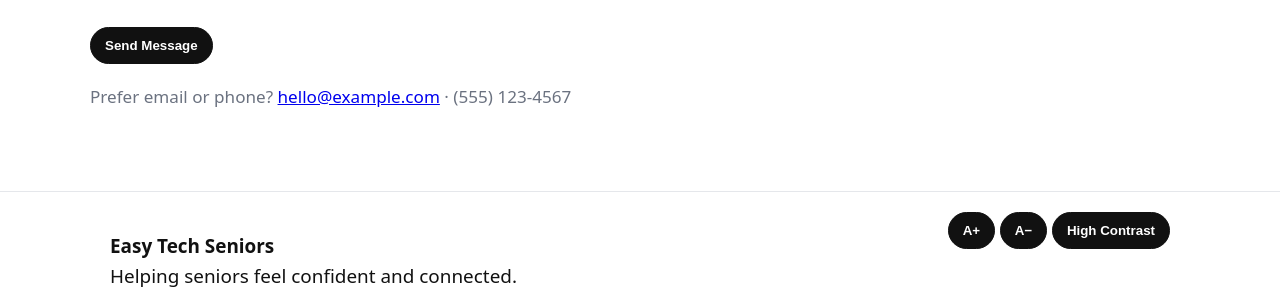
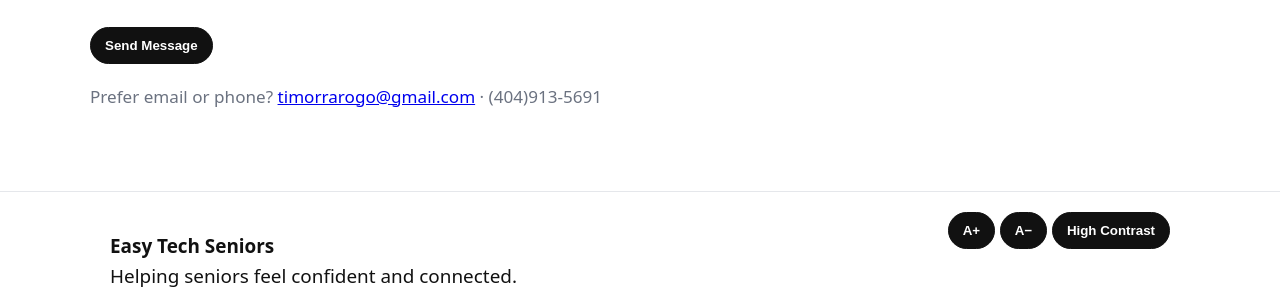
Before and after one commit to price2high/SunnySideIT, a Jekyll site: the page built from contact.md, in a window 1280 px wide and 996 px high. Shown: the part 581-870 px from the top of the window. Built offline with Jekyll 4.4.1, drawn with Linux system fonts in a browser that asks for light colours.

Commit message:
Update contact.md

```diff
--- a/contact.md
+++ b/contact.md
@@ -23,7 +23,7 @@ title: Contact
   </label>
   <input type="hidden" name="_subject" value="New inquiry from Easy Tech Seniors"/>
   <p><button class="btn" type="submit">Send Message</button></p>
-  <p class="caption">Prefer email or phone? <a href="mailto:hello@example.com">hello@example.com</a> · (555) 123‑4567</p>
+  <p class="caption">Prefer email or phone? <a href="mailto:timorrarogo@gmail.com">timorrarogo@gmail.com</a> · (404)913-5691</p>
 </form>
 
 <script>
```
